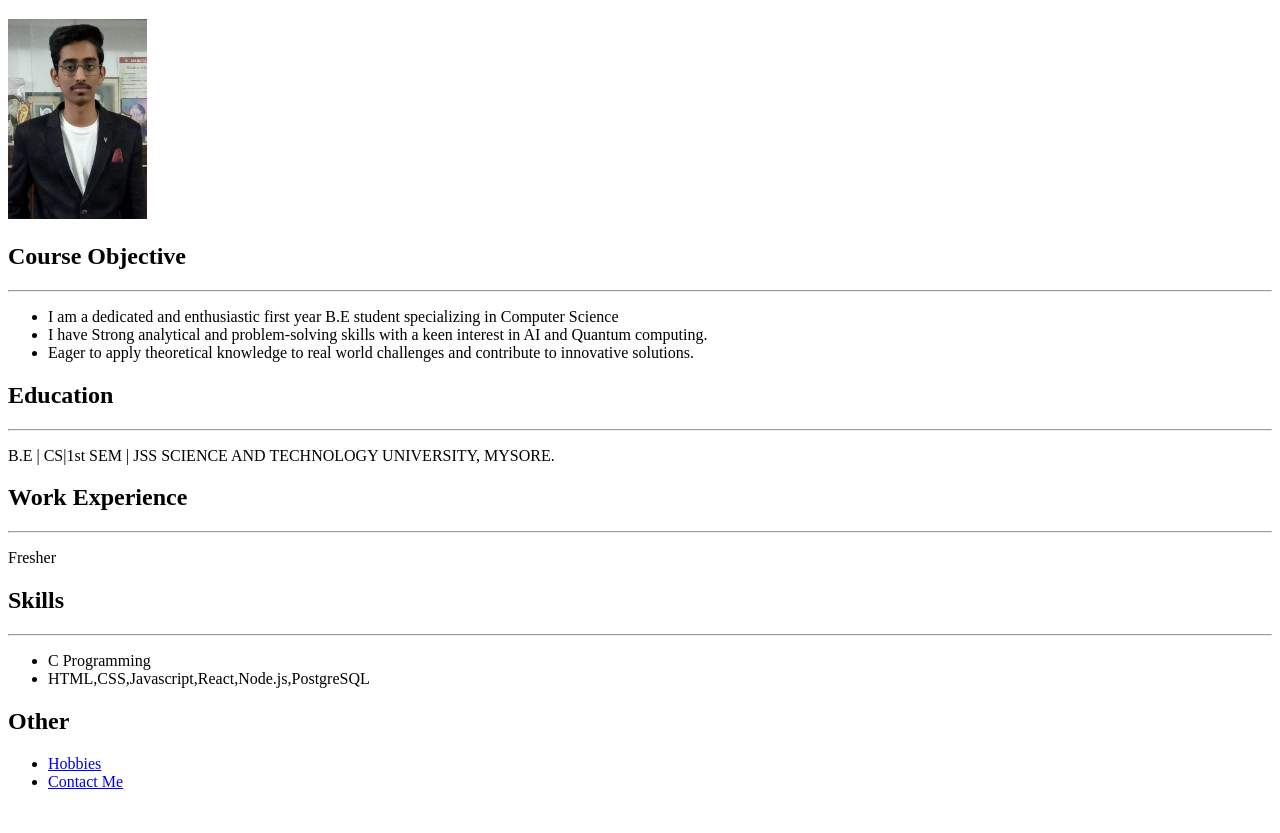
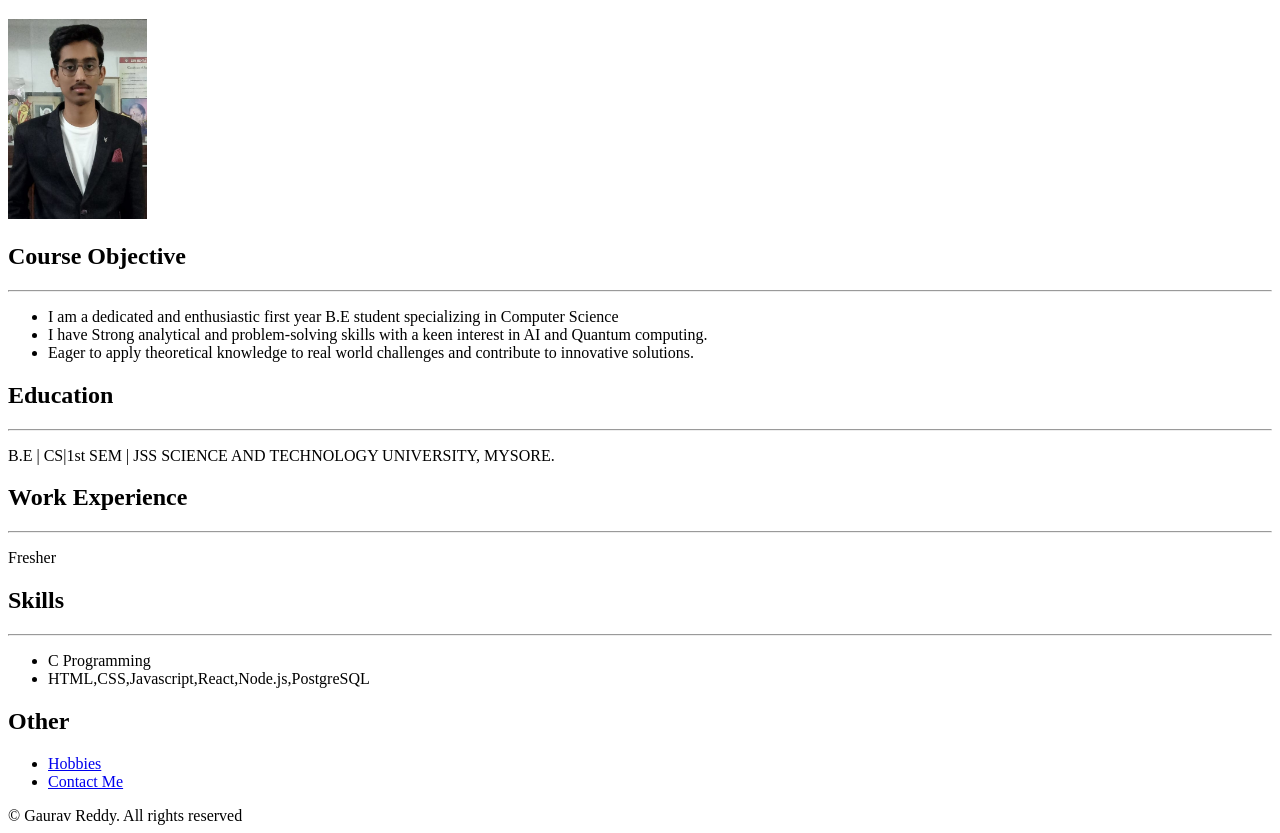
Before and after one commit to Gaurav43210/html1.portfolio, a plain HTML site: page index.html in a window 1280 px wide. Shown: the part 61-894 px from the top of the page. Before the commit the page ends 868 px from the top, so only its background shows below. Drawn offline with Linux system fonts and the light colour scheme.

Commit message:
Update index.html

```diff
--- a/index.html
+++ b/index.html
@@ -28,6 +28,8 @@
         <li><a href="./hobbies.html">Hobbies</a></li>
         <li><a href="./contact.html">Contact Me</a></li>
     </ul>
-
+    <footer>
+         © Gaurav Reddy. All rights reserved
+    </footer>
 </body>
 </html>
```
